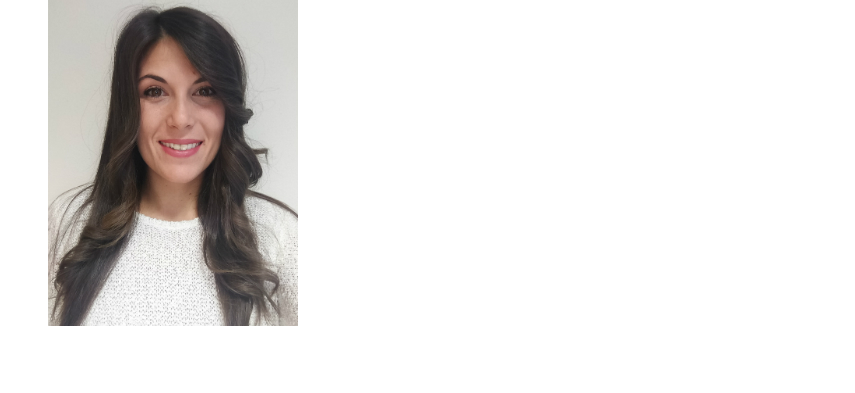
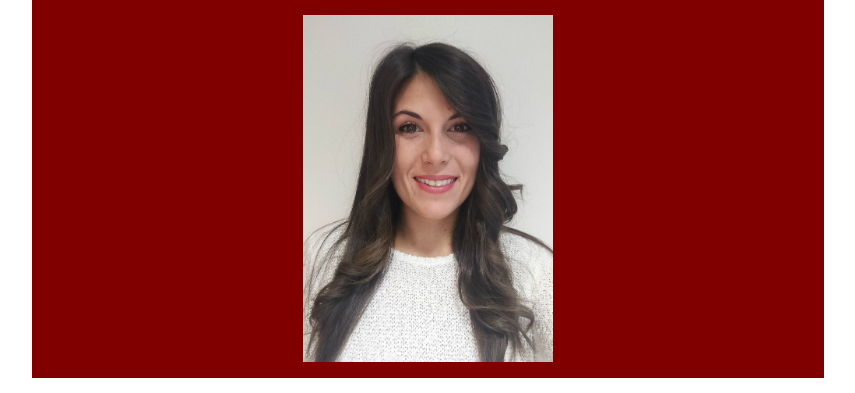
Before and after one commit to dianadevelop/dianadevelop.github.io, a plain HTML site: page index.html in a window 1280 px wide. Shown: the part 123-516 px from the top of the page, without its empty margins (212-1067 px from the left). Drawn offline with Linux system fonts and the light colour scheme.

Commit message:
header css

```diff
--- a/css/main.css
+++ b/css/main.css
@@ -7,3 +7,10 @@ header, nav, main, footer {
     margin: 1.25rem auto;
     max-width: 760px;
 }
+header {
+    background-color: maroon;
+    color: seashell;
+    text-align: center;
+    padding: 1rem;
+
+}
```
